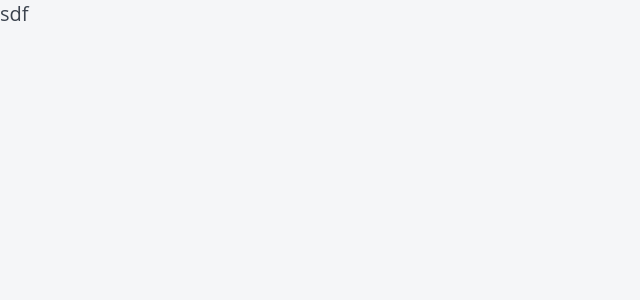
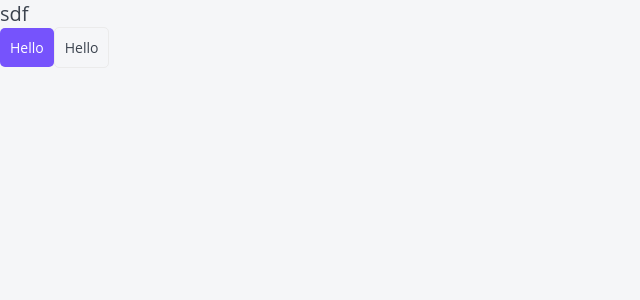
Before and after one commit to insurecar/top-app, a Next.js app: page / in a window 1280 px wide. Shown: the top 300 px of the page, without its empty margins (0-640 px from the left). Built offline with nearby package versions, Linux system fonts and the light colour scheme.

Commit message:
finished 45

```diff
--- a/app/globals.css
+++ b/app/globals.css
@@ -14,8 +14,10 @@ a {
 
 :root {
   --black: #3b434e;
+  --gray-light: #ebebeb;
   --white: white;
   --primary: #7653fc;
+  --primary-hover: #6344df;
   --red: #fc836d;
   --green: #1dc37e;
   --green-light: #c8f8e4;
--- a/app/page.tsx
+++ b/app/page.tsx
@@ -1,5 +1,11 @@
-import { Htag } from "@/components";
+import { Htag, Button } from "@/components";
 
 export default function Home() {
-  return <Htag tag="h3">sdf</Htag>;
+  return (
+    <div>
+      <Htag tag="h3">sdf</Htag>
+      <Button appearance="primary">Hello</Button>
+      <Button appearance="ghost">Hello</Button>
+    </div>
+  );
 }
--- /dev/null
+++ b/components/Button/Button.module.css
@@ -0,0 +1,31 @@
+.button {
+  display: inline-block;
+  box-sizing: border-box;
+  padding: 10px;
+  cursor: pointer;
+  text-align: center;
+  border: none;
+  border-radius: 5px;
+  font-size: 14px;
+  transition: all 0.5s;
+}
+
+.primary {
+  color: var(--white);
+  background: var(--primary);
+}
+
+.primary:hover {
+  background: var(--primary-hover);
+}
+
+.ghost {
+  color: var(--black);
+  background: none;
+  border: 1px solid var(--gray-light);
+}
+
+.ghost:hover {
+  color: var(--white);
+  background: var(--primary-hover);
+}
--- /dev/null
+++ b/components/Button/Button.props.ts
@@ -0,0 +1,6 @@
+import { ReactNode } from "react";
+
+export interface ButtonProps {
+    children: ReactNode,
+    appearance: 'primary' | 'ghost'
+}
--- /dev/null
+++ b/components/Button/Button.tsx
@@ -0,0 +1,16 @@
+import { ButtonProps } from "./Button.props";
+import styles from "./Button.module.css";
+import cn from "classnames";
+
+export const Button = ({ appearance, children }: ButtonProps): JSX.Element => {
+  return (
+    <button
+      className={cn(styles.button, {
+        [styles.primary]: appearance === "primary",
+        [styles.ghost]: appearance === "ghost",
+      })}
+    >
+      {children}
+    </button>
+  );
+};
--- a/components/Htag/Htag.tsx
+++ b/components/Htag/Htag.tsx
@@ -1,6 +1,6 @@
 import { HtagProps } from "./Htag.props";
 import styles from "./Htag.module.css";
 
-export const Htag = ({ tag: Tag = "h1", children }: HtagProps): JSX.Element => {
-  return <Tag className={styles[Tag]}>{children}</Tag>;
-};
+export const Htag = ({ tag: Tag = "h1", children }: HtagProps): JSX.Element => (
+  <Tag className={styles[Tag]}>{children}</Tag>
+);
--- a/components/index.ts
+++ b/components/index.ts
@@ -1 +1,2 @@
 export { Htag } from "./Htag/Htag";
+export { Button } from './Button/Button'
--- a/package.json
+++ b/package.json
@@ -16,6 +16,7 @@
     "react-dom": "19.0.0-rc-66855b96-20241106"
   },
   "devDependencies": {
+    "@types/classnames": "^2.3.4",
     "@types/node": "^20",
     "@types/react": "^18",
     "@types/react-dom": "^18",
```
Also changed, not shown: 1 other file (tests, documents, lock files or other folders).
